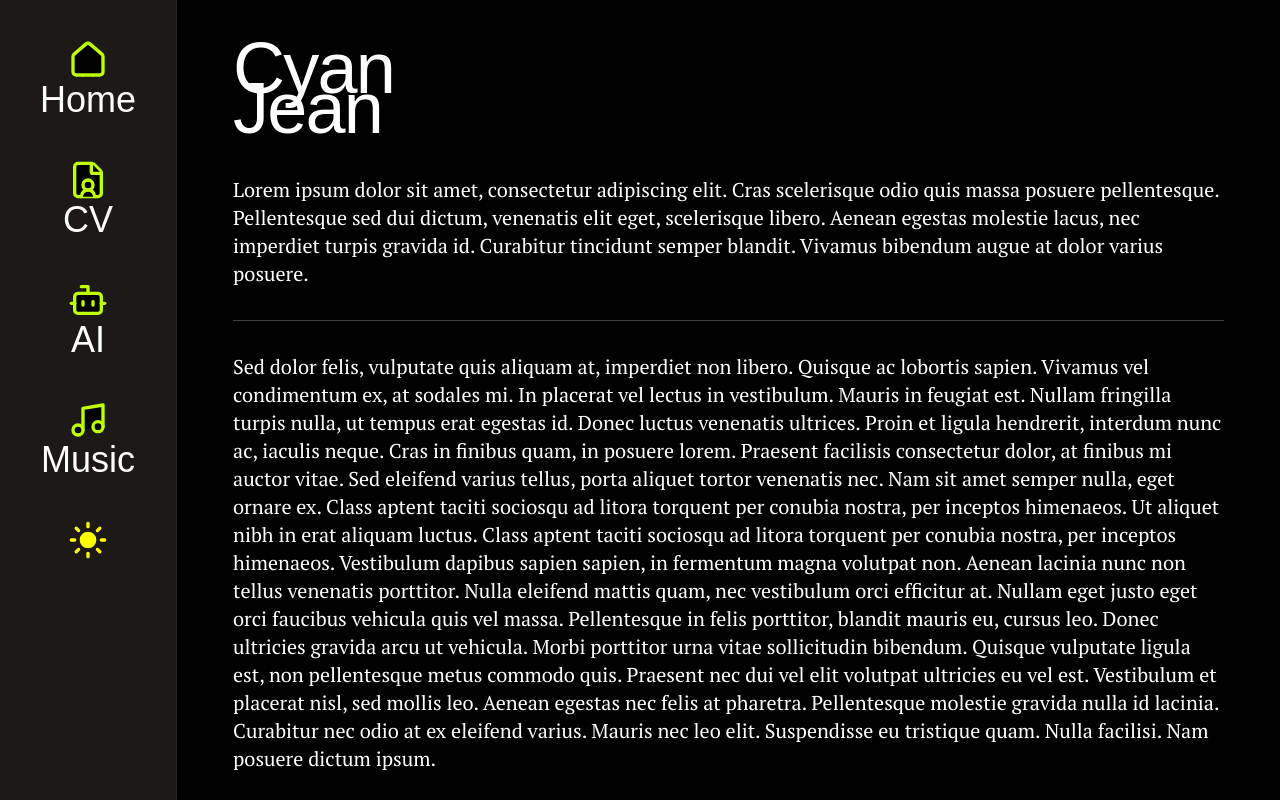
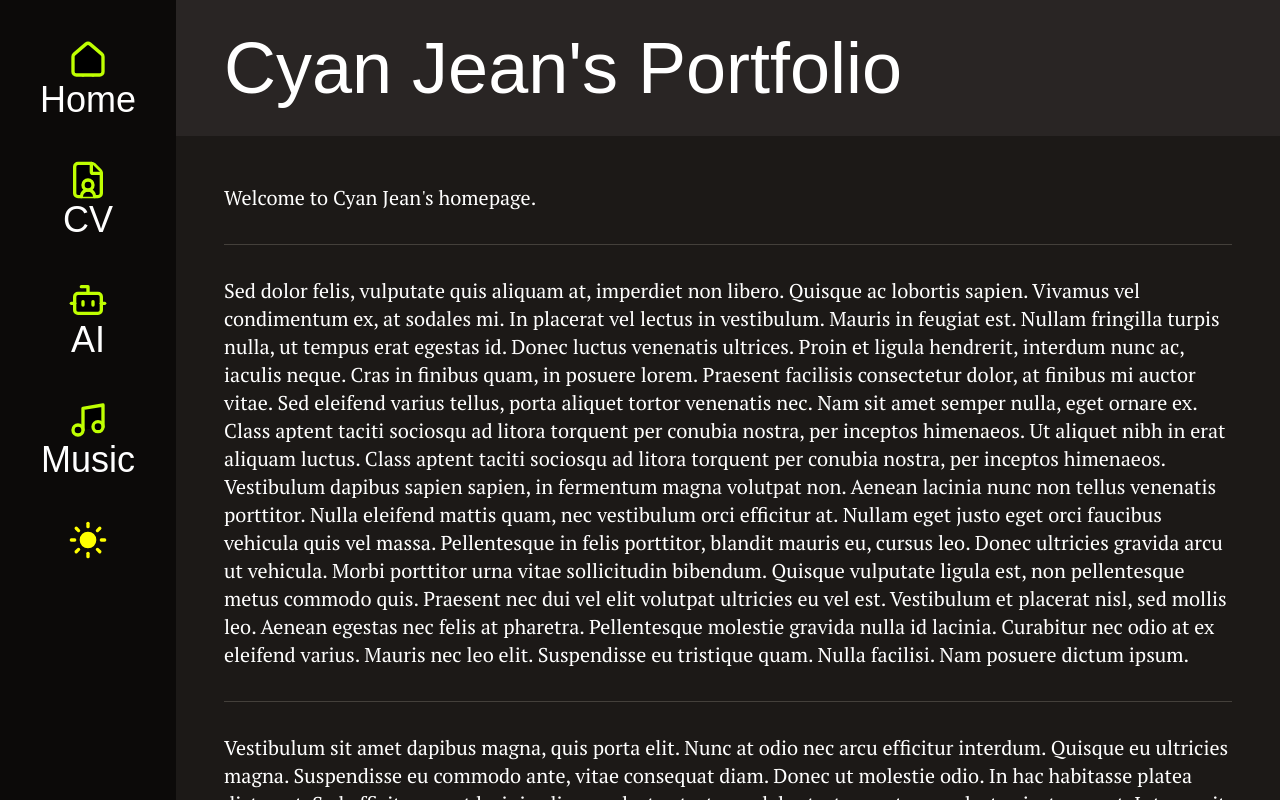
Before and after one commit to sean-xiao-zhao7/portfolio_personal_nextjs, a Next.js app: page / in a window 1280 px wide. Shown: the top 800 px of the page. Built offline with nearby package versions, Linux system fonts and the light colour scheme; a web font is replaced by a local one.

Commit message:
Update colors

```diff
--- a/app/color-mode-layout.tsx
+++ b/app/color-mode-layout.tsx
@@ -23,12 +23,12 @@ export default function ColorModeLayout({ children }: { children: ReactNode }) {
 
     return <html lang="en" className={colorMode}>
         <body
-            className={`flex flex-row ${fontBody.variable} ${fontHeader.variable} antialiased light:bg-white light:text-black`}
+            className={`flex ${fontBody.variable} ${fontHeader.variable} antialiased light:bg-white light:text-black`}
         >
             <MainMenu setColorMode={setColorMode} currentColorMode={colorMode} />
-            <div className="pt-10 pr-14 pl-14 pb-14">
+            <main>
                 {children}
-            </div>
+            </main>
         </body>
     </html>
 }
--- a/app/page.tsx
+++ b/app/page.tsx
@@ -5,11 +5,10 @@ import ContentDivider from "@/components/widgets/content-divider";
 export default function Home() {
   return <>
     <PageLargeHeader>
-      Cyan Jean
+      Cyan Jean's Portfolio
     </PageLargeHeader>
     <PageLargeBody>
-      Lorem ipsum dolor sit amet, consectetur adipiscing elit. Cras scelerisque odio quis massa posuere pellentesque.
-      Pellentesque sed dui dictum, venenatis elit eget, scelerisque libero. Aenean egestas molestie lacus, nec imperdiet turpis gravida id. Curabitur tincidunt semper blandit. Vivamus bibendum augue at dolor varius posuere.
+      Welcome to Cyan Jean's homepage.
       <ContentDivider />
       Sed dolor felis, vulputate quis aliquam at, imperdiet non libero. Quisque ac lobortis sapien. Vivamus vel condimentum ex, at sodales mi. In placerat vel lectus in vestibulum. Mauris in feugiat est. Nullam fringilla turpis nulla, ut tempus erat egestas id. Donec luctus venenatis ultrices. Proin et ligula hendrerit, interdum nunc ac, iaculis neque. Cras in finibus quam, in posuere lorem.
       Praesent facilisis consectetur dolor, at finibus mi auctor vitae. Sed eleifend varius tellus, porta aliquet tortor venenatis nec. Nam sit amet semper nulla, eget ornare ex. Class aptent taciti sociosqu ad litora torquent per conubia nostra, per inceptos himenaeos. Ut aliquet nibh in erat aliquam luctus. Class aptent taciti sociosqu ad litora torquent per conubia nostra, per inceptos himenaeos. Vestibulum dapibus sapien sapien, in fermentum magna volutpat non. Aenean lacinia nunc non tellus venenatis porttitor. Nulla eleifend mattis quam, nec vestibulum orci efficitur at. Nullam eget justo eget orci faucibus vehicula quis vel massa. Pellentesque in felis porttitor, blandit mauris eu, cursus leo. Donec ultricies gravida arcu ut vehicula. Morbi porttitor urna vitae sollicitudin bibendum. Quisque vulputate ligula est, non pellentesque metus commodo quis. Praesent nec dui vel elit volutpat ultricies eu vel est. Vestibulum et placerat nisl, sed mollis leo.
@@ -17,6 +16,12 @@ export default function Home() {
       <ContentDivider />
       Vestibulum sit amet dapibus magna, quis porta elit. Nunc at odio nec arcu efficitur interdum. Quisque eu ultricies magna. Suspendisse eu commodo ante, vitae consequat diam. Donec ut molestie odio. In hac habitasse platea dictumst. Sed efficitur, ex et lacinia aliquam, lectus tortor sodales tortor, eu tempor lectus justo eu est. Integer sit amet nibh finibus, consectetur magna eget, imperdiet nisi.
       Vestibulum ante ipsum primis in faucibus orci luctus et ultrices posuere cubilia curae; Integer congue, turpis eu laoreet dapibus, nibh odio porttitor metus, et efficitur massa justo sit amet justo. Aenean vitae turpis sollicitudin, viverra dui non, congue velit. Suspendisse semper laoreet mi, vel egestas ipsum lacinia ac. Maecenas suscipit justo quis feugiat semper. Vestibulum ante ipsum primis in faucibus orci luctus et ultrices posuere cubilia curae; Curabitur ac tellus at magna sollicitudin sagittis nec ut dui. Ut mollis, lectus ut sollicitudin eleifend, est turpis gravida justo, in blandit arcu odio a augue. Proin mattis, nisi eget euismod condimentum, turpis nibh tempor ligula, at finibus enim massa sed nulla.
+      <ContentDivider />
+      Vestibulum sit amet dapibus magna, quis porta elit. Nunc at odio nec arcu efficitur interdum. Quisque eu ultricies magna. Suspendisse eu commodo ante, vitae consequat diam. Donec ut molestie odio. In hac habitasse platea dictumst. Sed efficitur, ex et lacinia aliquam, lectus tortor sodales tortor, eu tempor lectus justo eu est. Integer sit amet nibh finibus, consectetur magna eget, imperdiet nisi.
+      Vestibulum ante ipsum primis in faucibus orci luctus et ultrices posuere cubilia curae; Integer congue, turpis eu laoreet dapibus, nibh odio porttitor metus, et efficitur massa justo sit amet justo. Aenean vitae turpis sollicitudin, viverra dui non, congue velit. Suspendisse semper laoreet mi, vel egestas ipsum lacinia ac. Maecenas suscipit justo quis feugiat semper. Vestibulum ante ipsum primis in faucibus orci luctus et ultrices posuere cubilia curae; Curabitur ac tellus at magna sollicitudin sagittis nec ut dui. Ut mollis, lectus ut sollicitudin eleifend, est turpis gravida justo, in blandit arcu odio a augue. Proin mattis, nisi eget euismod condimentum, turpis nibh tempor ligula, at finibus enim massa sed nulla.
+      <ContentDivider />
+      Vestibulum sit amet dapibus magna, quis porta elit. Nunc at odio nec arcu efficitur interdum. Quisque eu ultricies magna. Suspendisse eu commodo ante, vitae consequat diam. Donec ut molestie odio. In hac habitasse platea dictumst. Sed efficitur, ex et lacinia aliquam, lectus tortor sodales tortor, eu tempor lectus justo eu est. Integer sit amet nibh finibus, consectetur magna eget, imperdiet nisi.
+      Vestibulum ante ipsum primis in faucibus orci luctus et ultrices posuere cubilia curae; Integer congue, turpis eu laoreet dapibus, nibh odio porttitor metus, et efficitur massa justo sit amet justo. Aenean vitae turpis sollicitudin, viverra dui non, congue velit. Suspendisse semper laoreet mi, vel egestas ipsum lacinia ac. Maecenas suscipit justo quis feugiat semper. Vestibulum ante ipsum primis in faucibus orci luctus et ultrices posuere cubilia curae; Curabitur ac tellus at magna sollicitudin sagittis nec ut dui. Ut mollis, lectus ut sollicitudin eleifend, est turpis gravida justo, in blandit arcu odio a augue. Proin mattis, nisi eget euismod condimentum, turpis nibh tempor ligula, at finibus enim massa sed nulla.
     </PageLargeBody>
   </>
 }
--- a/components/layouts/menu/main-menu.tsx
+++ b/components/layouts/menu/main-menu.tsx
@@ -12,7 +12,7 @@ export default function MainMenu({ setColorMode, currentColorMode }: { setColorM
     const iconFillColor = currentColorMode === 'dark' ? undefined : 'var(--green)';
     const modeSwitcherHandler = () => { setColorMode((prevState) => prevState === 'light' ? 'dark' : 'light') };
 
-    return <ul className="pt-10 pb-10 pr-10 pl-10 flex flex-col gap-10 items-center bg-stone-900 border-r-1 border-stone-800 light:border-stone-200 light:bg-stone-50">
+    return <ul className="min-h-screen p-10 flex flex-col gap-10 items-center bg-stone-950 light:bg-stone-100 light:border-stone-200 light:border-r-1">
         <li><Link href='/' className="font-header text-4xl flex flex-col items-center"><House fill={iconFillColor} color={iconOutlineColor} size={40} />Home</Link></li>
         <li><Link href='/cv' className="font-header text-4xl flex flex-col items-center"><FileUser fill={iconFillColor} color={iconOutlineColor} size={40} />CV</Link></li>
         <li><Link href='/ai' className="font-header text-4xl flex flex-col items-center"><Bot fill={iconFillColor} color={iconOutlineColor} size={40} />AI</Link></li>
--- a/components/layouts/page/page-body.tsx
+++ b/components/layouts/page/page-body.tsx
@@ -4,7 +4,7 @@ import { ReactNode } from "react";
  * Page body for regular pages
  */
 export default function PageBody({ children }: { children: ReactNode }) {
-    return <div className="font-body justify-center text-xl mt-6 pt-6 border-t-1 border-stone-700 light:border-stone-200">
+    return <div className="font-body text-xl p-12 bg-stone-900">
         {children}
     </div>
 }
--- a/components/layouts/page/page-large-body.tsx
+++ b/components/layouts/page/page-large-body.tsx
@@ -4,7 +4,7 @@ import { ReactNode } from "react";
  * Page body for home page and pages with emphasis.
  */
 export default function PageLargeBody({ children }: { children: ReactNode }) {
-    return <div className="justify-center text-xl mt-4 pt-4 font-body font-normal">
+    return <div className="text-xl p-12 font-body font-normal bg-stone-900 light:bg-white">
         {children}
     </div>
 }
--- a/components/layouts/page/page-large-header.tsx
+++ b/components/layouts/page/page-large-header.tsx
@@ -4,9 +4,7 @@ import { ReactNode } from "react";
  * Page header for home page or pages with emphasis
  */
 export default function PageLargeHeader({ children }: { children: ReactNode }) {
-    return <div className="flex justify-start font-header">
-        <h1 className="max-w-xs text-7xl leading-10 tracking-tight pt-2 pb-4">
-            {children}
-        </h1>
-    </div>
+    return <h1 className="font-header text-7xl px-12 py-8 bg-stone-800 light:bg-stone-50 light:border-b-1 light:border-stone-100">
+        {children}
+    </h1>
 }
--- a/components/layouts/page/page-main-header.tsx
+++ b/components/layouts/page/page-main-header.tsx
@@ -4,9 +4,7 @@ import { ReactNode } from "react";
  * Page header for regular pages.
  */
 export default function PageMainHeader({ children }: { children: ReactNode }) {
-    return <div className="flex justify-start font-header">
-        <h1 className="max-w-xs text-6xl leading-10 tracking-tight">
-            {children}
-        </h1>
-    </div>
+    return <h1 className="font-header text-6xl px-12 py-8 bg-stone-800">
+        {children}
+    </h1>
 }
```
